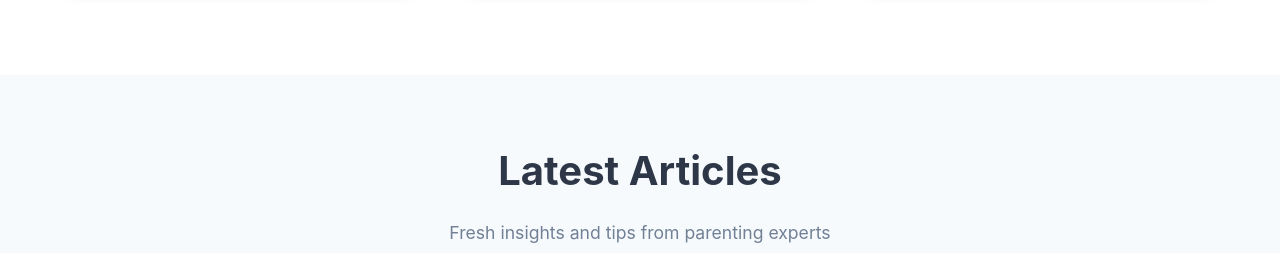
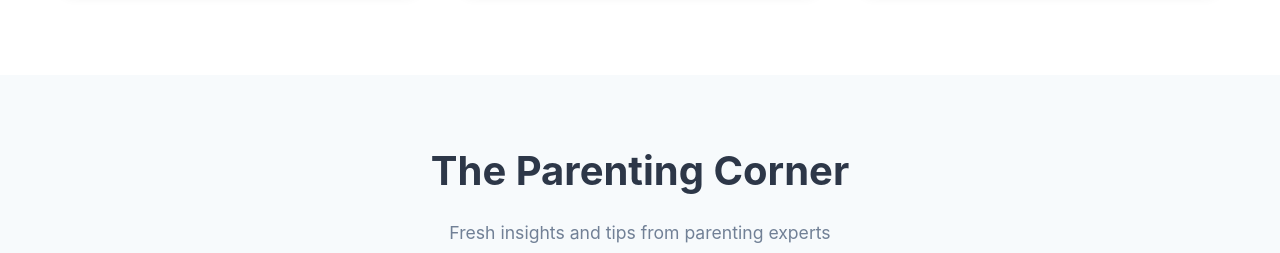
Before and after one commit to Nitish4561/parent-nest, a React (Vite) app: page / in a window 1280 px wide. Shown: the part 1340-1593 px from the top of the page. Built offline with nearby package versions, Linux system fonts and the light colour scheme; no server answers; the database is empty.

Commit message:
changw title

```diff
--- a/src/pages/HomePage.tsx
+++ b/src/pages/HomePage.tsx
@@ -73,7 +73,7 @@ export default function HomePage() {
       <section className="section section-alt">
         <div className="container">
           <AnimatedSection>
-            <h2 className="section-title">Latest Articles</h2>
+            <h2 className="section-title">The Parenting Corner</h2>
             <p className="section-subtitle">
               Fresh insights and tips from parenting experts
             </p>
```
